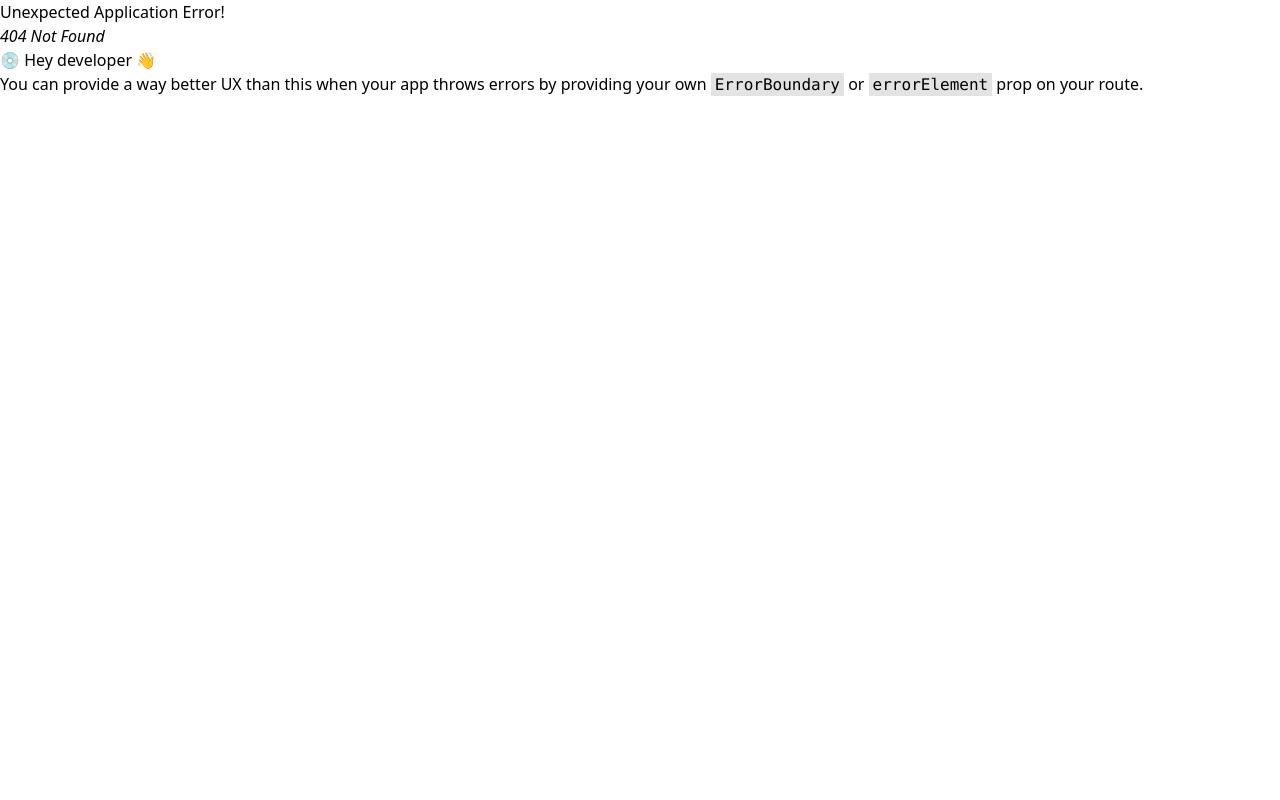
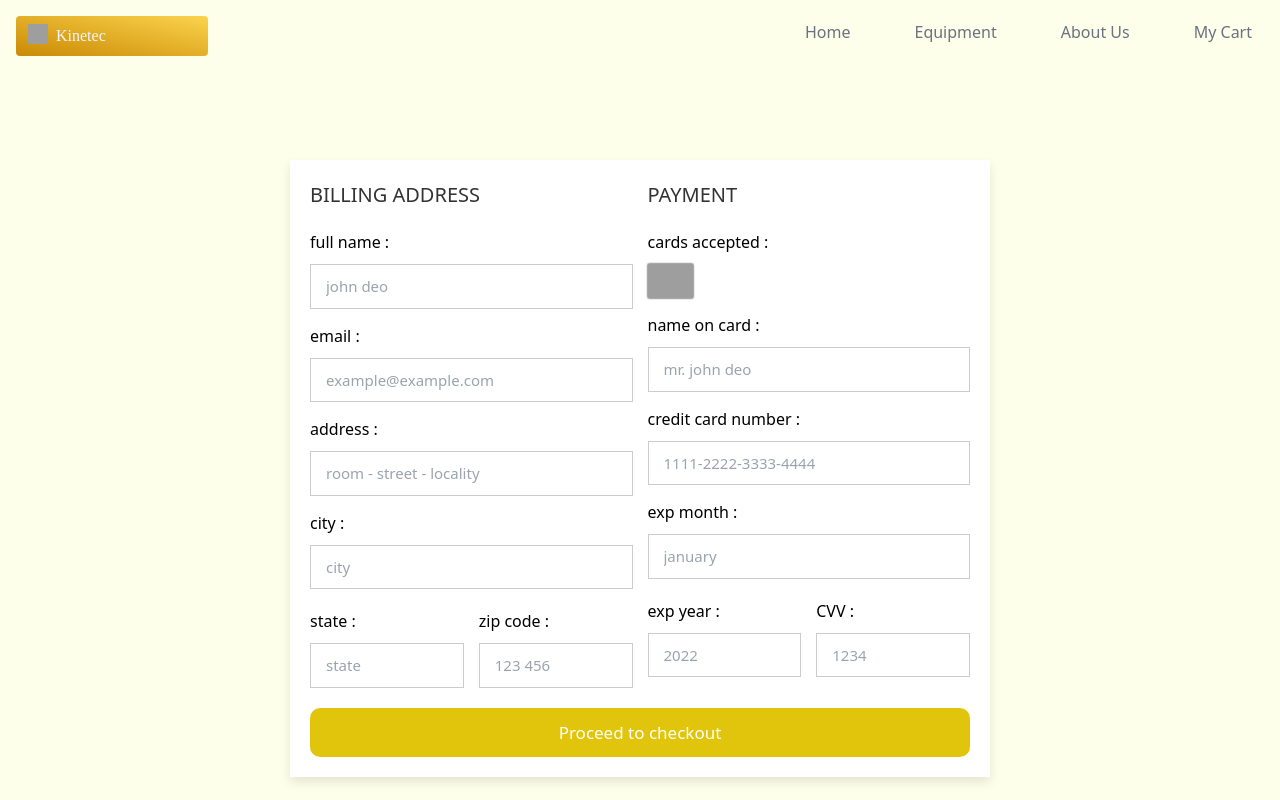
Before and after one commit to Kasfia-Mostafa/kinetec, a React (Vite) app: page /payment in a window 1280 px wide. Before the commit this address had no page. Shown: the top 800 px of the page. Built offline with nearby package versions, Linux system fonts and the light colour scheme; grey boxes are pictures that could not be loaded; a web font is replaced by a local one.

Commit message:
Payment checkout page

```diff
--- a/src/Main/Home/Navbar.tsx
+++ b/src/Main/Home/Navbar.tsx
@@ -1,7 +1,6 @@
 import { useState, useRef, useEffect } from "react";
 import { RiMenu3Line } from "react-icons/ri";
 import { NavLink } from "react-router-dom";
-import { BsCart2 } from "react-icons/bs";
 
 export const Navbar = () => {
   const [dropDownState, setDropDownState] = useState(false);
--- a/src/Pages/Cart/Cart.tsx
+++ b/src/Pages/Cart/Cart.tsx
@@ -4,6 +4,7 @@ import { removeFromCart } from "@/redux/cart/cartSlice";
 import { Link } from "react-router-dom";
 import toast from "react-hot-toast";
 import Button from "@/utils/Button";
+
 
 const Cart = () => {
   const dispatch = useDispatch<AppDispatch>();
@@ -14,7 +15,7 @@ const Cart = () => {
 
   return (
     <div>
-      <div className="container mx-auto mt-10">
+      <div className="mx-16 mt-10 ">
         <div className="sm:flex shadow-md my-10">
           <div className="w-full sm:w-3/4 bg-white px-10 py-10">
             <div className="flex justify-between border-b pb-8">
@@ -32,13 +33,9 @@ const Cart = () => {
                   <img
                     src={item.image}
                     alt={item.name}
-                    className="size- object-center object-cover md:block hidden"
+                    className="size-40 object-center object-cover md:block hidden"
                   />
-                  <img
-                    src={item.image}
-                    alt={item.name}
-                    className="md:hidden w-full h-full object-center object-cover"
-                  />
+
                 </div>
                 <div className="md:pl-3 md:w-8/12 2xl:w-3/4 flex flex-col justify-center">
                   <div className="flex items-center justify-between w-full">
@@ -119,7 +116,9 @@ const Cart = () => {
                 <span>${totalPrice.toFixed(2)}</span>
               </div>
               <div className="flex justify-center">
-                <Button></Button>
+               <Link to={`/payment`}>
+               <Button></Button>
+               </Link>
               </div>
             </div>
           </div>
--- /dev/null
+++ b/src/Pages/PaymentPage/PaymentPage.tsx
@@ -0,0 +1,85 @@
+import "../../styles/PaymentPage.css";
+
+const PaymentPage = () => {
+  return (
+    <div>
+      <div className="container">
+        <form action="">
+          <div className="row">
+            <div className="col">
+              <h3 className="title">billing address</h3>
+
+              <div className="inputBox">
+                <span>full name :</span>
+                <input type="text" placeholder="john deo" />
+              </div>
+              <div className="inputBox">
+                <span>email :</span>
+                <input type="email" placeholder="example@example.com" />
+              </div>
+              <div className="inputBox">
+                <span>address :</span>
+                <input type="text" placeholder="room - street - locality" />
+              </div>
+              <div className="inputBox">
+                <span>city :</span>
+                <input type="text" placeholder="city" />
+              </div>
+
+              <div className="flex">
+                <div className="inputBox">
+                  <span>state :</span>
+                  <input type="text" placeholder="state" />
+                </div>
+                <div className="inputBox">
+                  <span>zip code :</span>
+                  <input type="text" placeholder="123 456" />
+                </div>
+              </div>
+            </div>
+
+            <div className="col">
+              <h3 className="title">payment</h3>
+
+              <div className="inputBox">
+                <span>cards accepted :</span>
+                <img src="https://i.ibb.co/30vR5Hg/card-img.png" alt="" />
+              </div>
+              <div className="inputBox">
+                <span>name on card :</span>
+                <input type="text" placeholder="mr. john deo" />
+              </div>
+              <div className="inputBox">
+                <span>credit card number :</span>
+                <input type="number" placeholder="1111-2222-3333-4444" />
+              </div>
+              <div className="inputBox">
+                <span>exp month :</span>
+                <input type="text" placeholder="january" />
+              </div>
+
+              <div className="flex">
+                <div className="inputBox">
+                  <span>exp year :</span>
+                  <input type="number" placeholder="2022" />
+                </div>
+                <div className="inputBox">
+                  <span>CVV :</span>
+                  <input type="text" placeholder="1234" />
+                </div>
+              </div>
+            </div>
+          </div>
+
+          <input
+            type="submit"
+            value="Proceed to checkout"
+            className="submit-btn"
+          />
+        </form>
+      </div>
+    </div>
+  );
+};
+
+export default PaymentPage;
--- a/src/router/router.tsx
+++ b/src/router/router.tsx
@@ -6,6 +6,7 @@ import ProductsPage from "@/Pages/ProductsPage/ProductsPage";
 import Cart from "@/Pages/Cart/Cart";
 
 import { createBrowserRouter } from "react-router-dom";
+import PaymentPage from "@/Pages/PaymentPage/PaymentPage";
 
 const router = createBrowserRouter([
   {
@@ -31,6 +32,10 @@ const router = createBrowserRouter([
       {
         path:'/cart',
         element:<Cart />
+      },
+      {
+        path:'/payment',
+        element:<PaymentPage />
       }
     ]
   },
--- /dev/null
+++ b/src/styles/PaymentPage.css
@@ -0,0 +1,82 @@
+
+
+.container{
+  display: flex;
+  justify-content: center;
+  align-items: center;
+}
+
+.container form{
+  padding:20px;
+  width:700px;
+  background: #fff;
+  box-shadow: 0 5px 10px rgba(0,0,0,.1);
+}
+
+.container form .row{
+  display: flex;
+  flex-wrap: wrap;
+  gap:15px;
+}
+
+.container form .row .col{
+  flex:1 1 250px;
+}
+
+.container form .row .col .title{
+  font-size: 20px;
+  color:#333;
+  padding-bottom: 5px;
+  text-transform: uppercase;
+}
+
+.container form .row .col .inputBox{
+  margin:15px 0;
+}
+
+.container form .row .col .inputBox span{
+  margin-bottom: 10px;
+  display: block;
+}
+
+.container form .row .col .inputBox input{
+  width: 100%;
+  border:1px solid #ccc;
+  padding:10px 15px;
+  font-size: 15px;
+  text-transform: none;
+}
+
+.container form .row .col .inputBox input:focus{
+  border:1px solid #000;
+}
+
+.container form .row .col .flex{
+  display: flex;
+  gap:15px;
+}
+
+.container form .row .col .flex .inputBox{
+  margin-top: 5px;
+}
+
+.container form .row .col .inputBox img{
+  height: 34px;
+  margin-top: 5px;
+  filter: drop-shadow(0 0 1px #000);
+}
+
+.container form .submit-btn{
+  width: 100%;
+  padding:12px;
+  font-size: 17px;
+  background: #e1c50c;
+  color:#fff;
+  margin-top: 5px;
+  cursor: pointer;
+  border-radius: 10px;
+}
+
+.container form .submit-btn:hover{
+  background: #c9b00d;
+}
```
Also changed, not shown: src/assets/payment/card_img.png (added).
